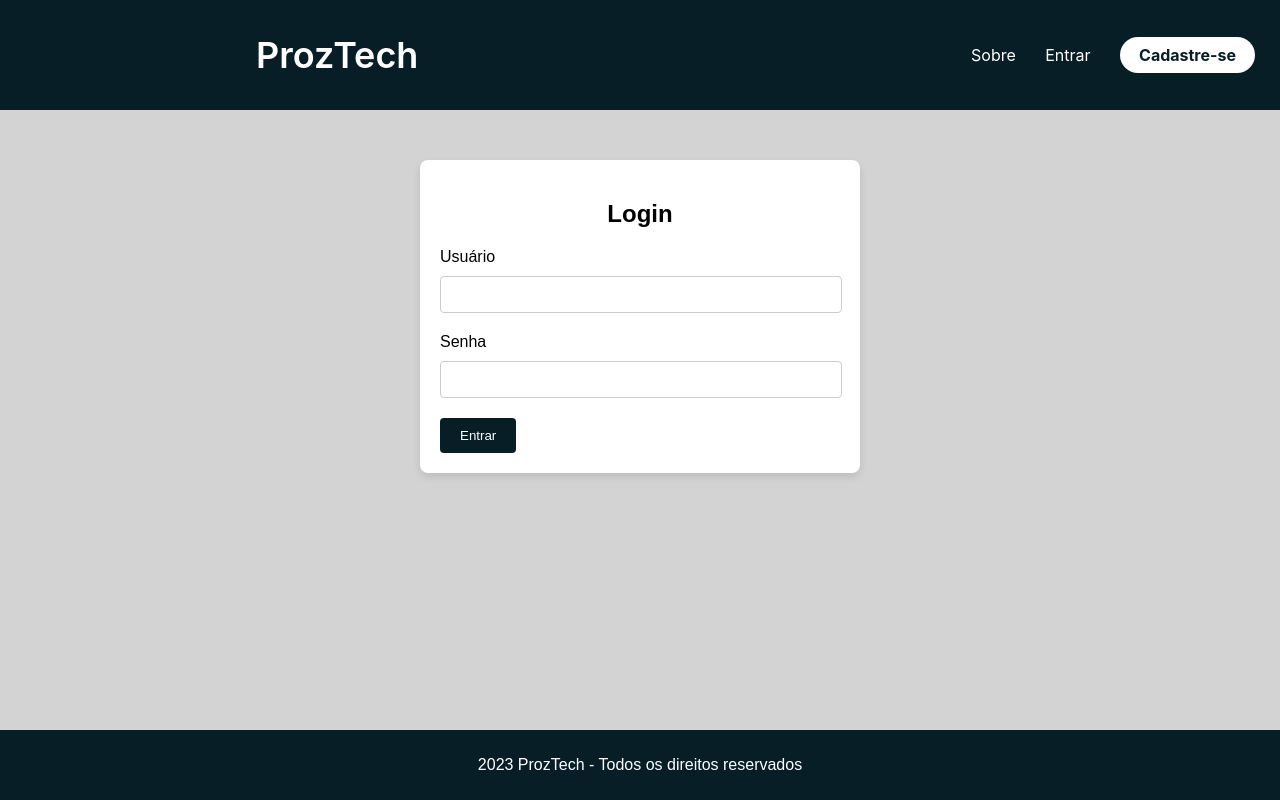
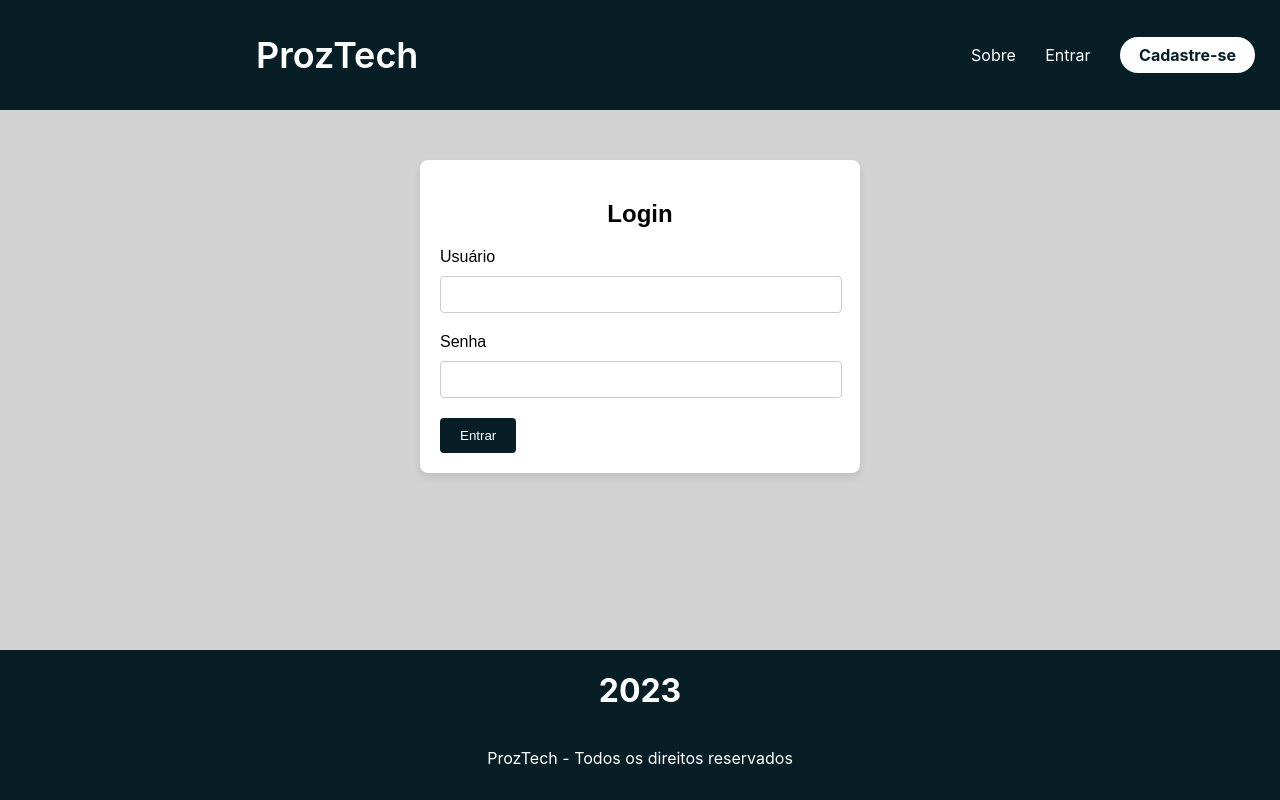
Before and after one commit to GabrielVictorino8266/projeto-integrador-grupo06, a plain HTML site: page sprint3/login.html in a window 1280 px wide. Drawn offline with Linux system fonts and the light colour scheme.

Commit message:
Revisando paginas individuais e reaftorando css

```diff
--- a/sprint3/login.css
+++ b/sprint3/login.css
@@ -70,11 +70,27 @@ header {
     background-color: #d3cdcd;
 }
 
- footer {
+ /* footer {
     background-color: #071E26;
     color: #fff;
     text-align: center;
     padding: 10px 0;
+} */
+
+footer{
+    display: flex;
+    flex-direction: column;
+    align-items: center;
+    position: fixed;
+
+    background-color: #071E26;
+    font-family: 'Inter', Segoe UI, Tahoma, Geneva, Verdana, sans-serif;
+    color: #fff;
+
+    bottom: 0;
+    width: 100%;
+    height: 150px;
+    padding: auto;
 }
 
 footer {
--- a/sprint3/login.html
+++ b/sprint3/login.html
@@ -39,7 +39,8 @@
     </main>
 
     <footer>
-        <p>2023 ProzTech - Todos os direitos reservados</p>
+        <h1 id="ano-rodape">2023</h1>
+        <p id="texto-rodape">ProzTech - Todos os direitos reservados</p>
     </footer>
 
 </body>
--- a/sprint3/style.css
+++ b/sprint3/style.css
@@ -100,6 +100,7 @@ header {
     padding-right: 41px;
     padding-bottom: auto;
     padding-top: 16px;
+    width: 600px;
 }
 
 .post, h1{
```
Also changed, not shown: sprint3/index.html (+1 -1 lines).
